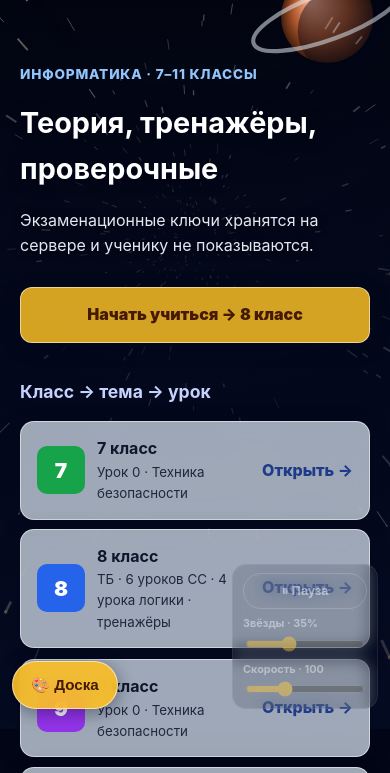
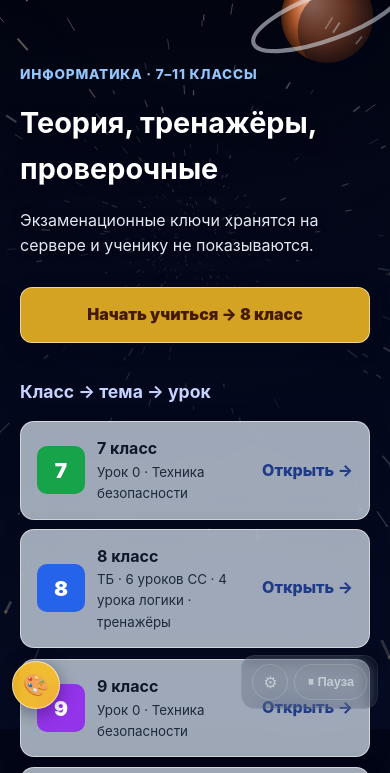
Before and after one commit to NoNameUser00/informatika, an Astro site: page / in a window 390 px wide. Shown: the part 115-888 px from the top of the page. Built offline with nearby package versions, Linux system fonts and the light colour scheme; Astro itself is replaced by a stand-in of ours; no server answers.

Commit message:
Мобильная адаптация: FAB-кружок, сворачиваемая панель фона, min-width фиксы, перенос CONTINUE

```diff
--- a/src/components/BoardFloat.tsx
+++ b/src/components/BoardFloat.tsx
@@ -25,7 +25,7 @@ export default function BoardFloat() {
           aria-label="Открыть доску для черновиков"
           title="Доска для черновиков"
         >
-          🎨 Доска
+          <span aria-hidden="true">🎨</span> <span className="board-fab-label">Доска</span>
         </button>
       )}
       {open && (
--- a/src/components/SpaceBackground.tsx
+++ b/src/components/SpaceBackground.tsx
@@ -70,6 +70,9 @@ export default function SpaceBackground() {
   const [prefs, setPrefs] = useState<Prefs>(INITIAL);
   const prefsRef = useRef(prefs);
   prefsRef.current = prefs;
+  // Панель свёрнута/развёрнута. Дефолт — развёрнута (как SSR); на узких
+  // экранах сворачиваем эффектом, чтобы не закрывать контент.
+  const [panelOpen, setPanelOpen] = useState(true);
   // Эко-режим: true, когда FPS-метр срезал плотность ради плавности.
   const [eco, setEco] = useState(false);
 
@@ -82,6 +85,7 @@ export default function SpaceBackground() {
     } else if (window.matchMedia('(prefers-reduced-motion: reduce)').matches) {
       setPrefs((p) => ({ ...p, paused: true }));
     }
+    if (window.innerWidth <= 560) setPanelOpen(false);
   }, []);
 
   const patch = (p: Partial<Prefs>) => {
@@ -342,6 +346,17 @@ export default function SpaceBackground() {
     <>
       <canvas className="space-canvas" ref={ref} aria-hidden="true" />
       <div className="space-panel" role="group" aria-label="Управление фоном">
+        <div className="space-row">
+          <button
+            type="button"
+            className="space-gear"
+            onClick={() => setPanelOpen(!panelOpen)}
+            aria-expanded={panelOpen}
+            aria-label={panelOpen ? 'Свернуть управление фоном' : 'Развернуть управление фоном'}
+            title="Фон: настройки"
+          >
+            {panelOpen ? '✕' : '⚙'}
+          </button>
           <button
             type="button"
             className="space-pause"
@@ -351,6 +366,9 @@ export default function SpaceBackground() {
           >
             {prefs.paused ? '▶ Старт' : '⏸ Пауза'}{eco ? ' · ECO' : ''}
           </button>
+        </div>
+        {panelOpen && (
+          <>
             <label className="space-slider">
               <span>Звёзды · {Math.round(prefs.count)}%</span>
               <input
@@ -375,6 +393,8 @@ export default function SpaceBackground() {
                 aria-label="Скорость полёта"
               />
             </label>
+          </>
+        )}
       </div>
     </>
   );
--- a/src/components/board-float.css
+++ b/src/components/board-float.css
@@ -61,3 +61,17 @@
 .board-body .card {
   margin: 0;
 }
+/* Мобильные: компактный кружок, чтобы не перекрывать контролы форм. */
+@media (max-width: 560px) {
+  .board-fab {
+    width: 48px;
+    height: 48px;
+    min-height: 48px;
+    padding: 0;
+    border-radius: 50%;
+    font-size: 1.3rem;
+  }
+  .board-fab-label {
+    display: none;
+  }
+}
--- a/src/components/lesson-play.css
+++ b/src/components/lesson-play.css
@@ -1,7 +1,7 @@
 /* Плеер урока в стилистике главной: тёмный космос, светлые стеклянные карточки,
    янтарные primary-кнопки, графитовые secondary. */
 .lp { position: relative; z-index: 2; max-width: 680px; margin: 0 auto; padding: 16px 20px 90px; color: #fff; }
-.lp-top { display: flex; justify-content: space-between; align-items: center; padding: 14px 0; }
+.lp-top { display: flex; flex-wrap: wrap; gap: 4px 12px; justify-content: space-between; align-items: center; padding: 14px 0; }
 .lp-top a { color: #c7d2fe; font-weight: 700; }
 .lp-progress { height: 10px; background: rgba(255,255,255,.18); border-radius: 999px; margin: 6px 0 8px; overflow: hidden; }
 .lp-progress i { display: block; height: 100%; background: #16a34a; border-radius: 999px; transition: width .3s; }
--- a/src/components/space-background.css
+++ b/src/components/space-background.css
@@ -39,6 +39,23 @@
   font-weight: 700;
   font-size: 0.8rem;
   cursor: pointer;
+  flex: 1;
+}
+.space-row {
+  display: flex;
+  gap: 6px;
+  align-items: center;
+}
+.space-gear {
+  background: transparent;
+  color: rgba(248, 250, 252, 0.85);
+  border: 1px solid rgba(255, 255, 255, 0.25);
+  border-radius: 50%;
+  width: 36px;
+  height: 36px;
+  min-width: 36px;
+  font-size: 1rem;
+  cursor: pointer;
 }
 .space-slider {
   display: flex;
--- a/src/layouts/Layout.astro
+++ b/src/layouts/Layout.astro
@@ -63,6 +63,10 @@ const B = import.meta.env.BASE_URL;
       .auth-btn:disabled { opacity: .5; }
       .auth-error { color: #fca5a5; }
       main { position: relative; z-index: 2; max-width: 880px; margin: 0 auto; padding: 24px 16px 64px; }
+      fieldset { min-width: 0; }
+      input[type='text'], select, textarea { max-width: 100%; }
+      .card { overflow-wrap: break-word; }
+      header.top nav { display: flex; flex-wrap: wrap; align-items: center; gap: 4px 0; }
       main h1, main h2, main h3 { color: #fff; text-shadow: 0 2px 12px rgba(2,6,23,.8); }
       .card {
         background: rgba(203, 213, 225, 0.82);
--- a/src/pages/index.astro
+++ b/src/pages/index.astro
@@ -78,6 +78,10 @@ const GRADES: Grade[] = [
         box-shadow: 0 4px 20px rgba(2,6,23,.25);
       }
       .home-continue-go { margin-left: auto; font-weight: 800; color: #1e3a8a; white-space: nowrap; }
+      @media (max-width: 560px) {
+        .home-continue { flex-wrap: wrap; }
+        .home-continue-go { margin-left: 0; }
+      }
       .home-main h2 { font-size: 1.1rem; color: #c7d2fe; margin-top: 28px; }
       .home-row {
         display: flex; align-items: center; gap: 12px;
@@ -91,7 +95,8 @@ const GRADES: Grade[] = [
         color: #fff; font-weight: 900; font-size: 1.3rem; border-radius: 10px;
         width: 48px; height: 48px; display: flex; align-items: center; justify-content: center; flex: none;
       }
-      .home-rowbody { display: flex; flex-direction: column; flex: 1; }
+      .home-top nav { display: flex; flex-wrap: wrap; align-items: center; }
+      .home-rowbody { display: flex; flex-direction: column; flex: 1; min-width: 0; }
       .home-rowbody small { color: #1e293b; }
       .home-status {
         background: rgba(15,23,42,.62); border: 1px solid rgba(255,255,255,.3);
```
Lines whose indentation alone changed are shown as unchanged.
